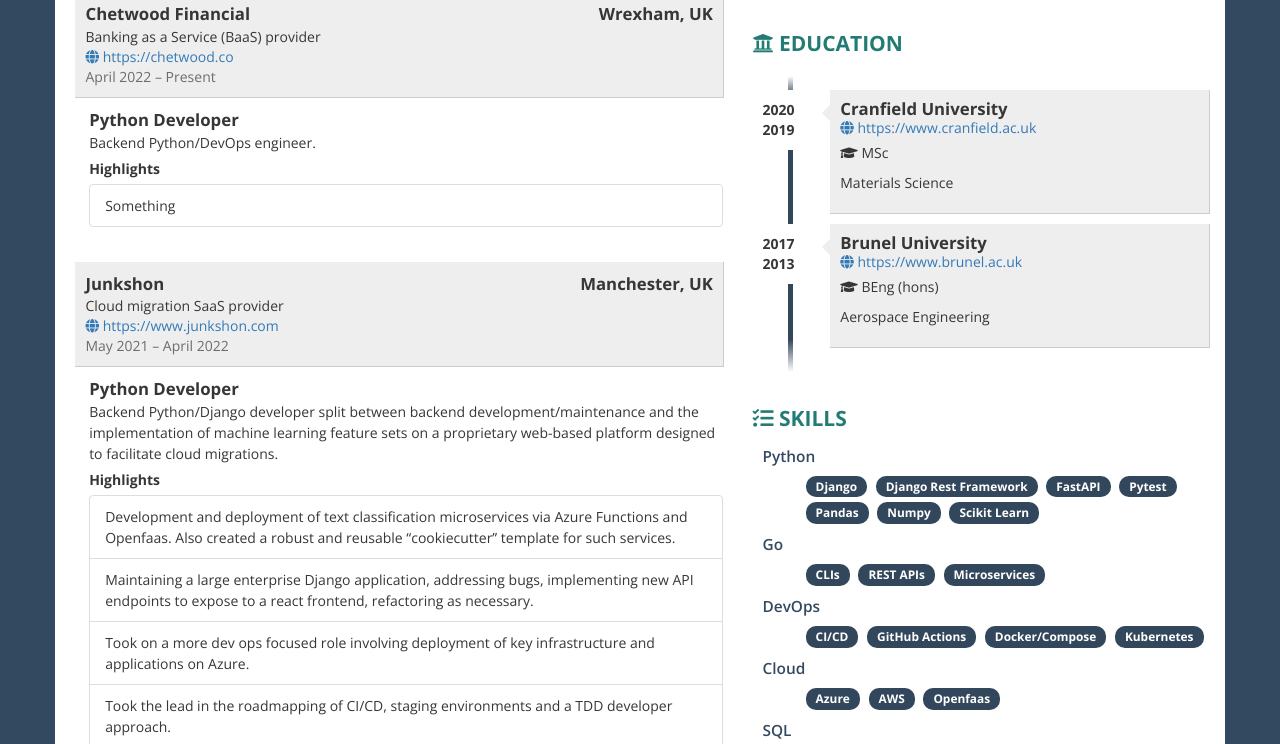
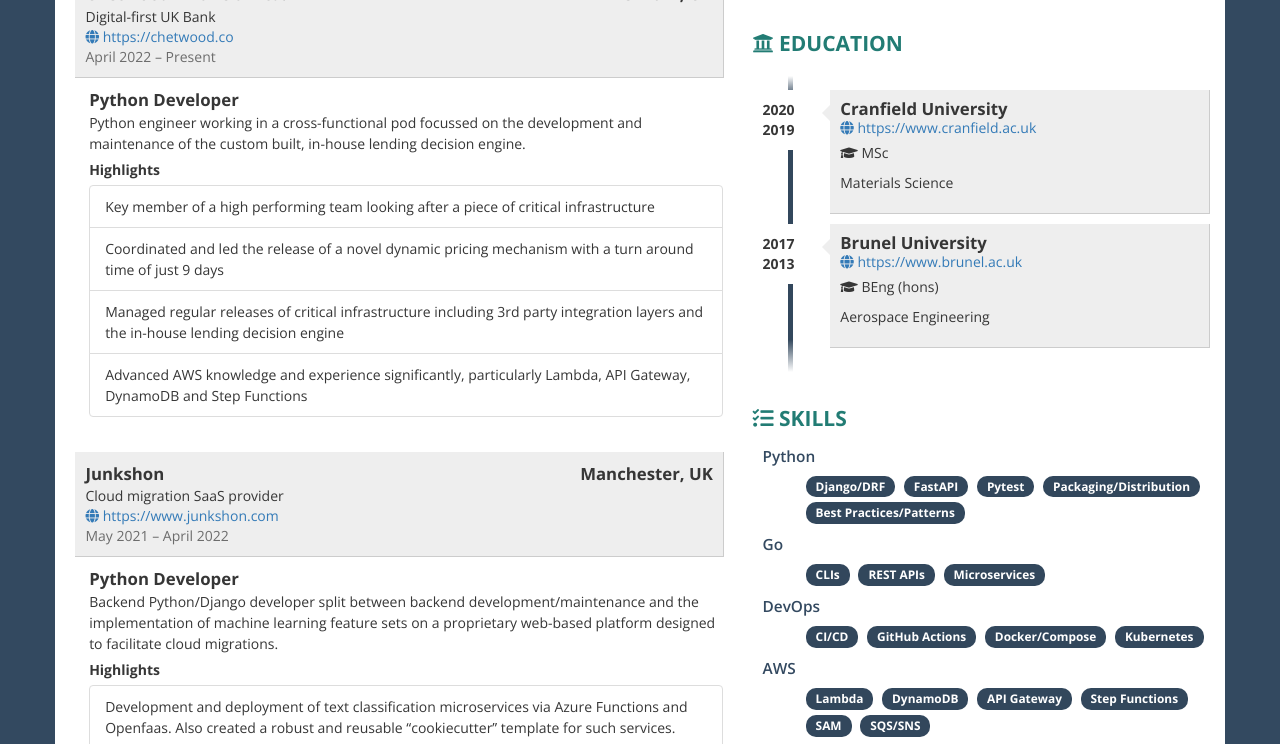
Before and after one commit to FollowTheProcess/cv, a website: page public/index.html in a window 1280 px wide. Shown: the part 518-1262 px from the top of the page. Drawn offline with nearby package versions, Linux system fonts and the light colour scheme.

Commit message:
Update to add Chetwood

```diff
--- a/public/index.html
+++ b/public/index.html
@@ -404,7 +404,7 @@
           <!-- ABOUT ME -->
           <div class="box">
             <h2><i class="fas fa-user ico"></i> About</h2>
-            <p>I am a highly motivated, logical, detail-oriented and enthusiastic self-taught software engineer with a background in aerospace engineering and materials science. My specialities are python, Go, machine learning, data analysis, backend web development, REST APIs and microservices. In my spare time I do lots of side projects, I'm learning Rust and have plans to learn Typescript in the near future. I have also open sourced a few projects, and am an active open source contributor and maintainer.</p>
+            <p>I am a highly motivated, logical, detail-oriented and enthusiastic self-taught software engineer with a background in aerospace engineering and materials science. I am highly proficient in Python, Go, AWS, backend web development, REST APIs and microservices. In my spare time I do lots of side projects, I have also open sourced a few projects, and am an active open source contributor and maintainer.</p>
           </div>
           <!-- WORK EXPERIENCE -->
           <div class="box">
@@ -413,13 +413,13 @@
                 <div class="row">
                   <div class="details">
                     <div class="where">
-                      Chetwood Financial
+                      Chetwood Financial Ltd.
                       <div class="pull-right">
                         Wrexham, UK
                       </div>
                     </div>
                     <div class="description">
-                      Banking as a Service (BaaS) provider
+                      Digital-first UK Bank
                     </div>
                     <div class="address">
                       <a href="https:&#x2F;&#x2F;chetwood.co" target= "_blank"><i class="fas fa-globe ico"></i> https:&#x2F;&#x2F;chetwood.co</a>
@@ -431,10 +431,13 @@
                   <div class="job-details col-xs-11">
                     <div class="profession">Python Developer</div>
                     <div class="description">
-                      Backend Python/DevOps engineer.
+                      Python engineer working in a cross-functional pod focussed on the development and maintenance of the custom built, in-house lending decision engine.
                       <div class="highlights">Highlights</div>
                       <ul class="list-group">
-                        <li class="list-group-item">Something</li>
+                        <li class="list-group-item">Key member of a high performing team looking after a piece of critical infrastructure</li>
+                        <li class="list-group-item">Coordinated and led the release of a novel dynamic pricing mechanism with a turn around time of just 9 days</li>
+                        <li class="list-group-item">Managed regular releases of critical infrastructure including 3rd party integration layers and the in-house lending decision engine</li>
+                        <li class="list-group-item">Advanced AWS knowledge and experience significantly, particularly Lambda, API Gateway, DynamoDB and Step Functions</li>
                       </ul>
                     </div>
                   </div>
@@ -581,7 +584,7 @@
             <div class="contact-item">
               <div class="icon pull-left text-center"><span class="fas fa-map-marker fa-fw"></span></div>
 
-              <div class="title only  pull-right">Manchester UK</div>
+              <div class="title only  pull-right">Nantwich UK</div>
             </div>
             <div class="contact-item">
               <div class="icon pull-left text-center"><span class="fas fa-envelope fa-fw"></span></div>
@@ -641,13 +644,11 @@
 
               </div>
               <div class="col-sm-offset-1 col-sm-12 clearfix">
-                <span class= "skill badge">Django</span>
-                <span class= "skill badge">Django Rest Framework</span>
+                <span class= "skill badge">Django/DRF</span>
                 <span class= "skill badge">FastAPI</span>
                 <span class= "skill badge">Pytest</span>
-                <span class= "skill badge">Pandas</span>
-                <span class= "skill badge">Numpy</span>
-                <span class= "skill badge">Scikit Learn</span>
+                <span class= "skill badge">Packaging/Distribution</span>
+                <span class= "skill badge">Best Practices/Patterns</span>
               </div>
             </div>
             <div class="skills clearfix">
@@ -675,13 +676,16 @@
             </div>
             <div class="skills clearfix">
               <div class="item-skills">
-                  Cloud
+                  AWS
 
               </div>
               <div class="col-sm-offset-1 col-sm-12 clearfix">
-                <span class= "skill badge">Azure</span>
-                <span class= "skill badge">AWS</span>
-                <span class= "skill badge">Openfaas</span>
+                <span class= "skill badge">Lambda</span>
+                <span class= "skill badge">DynamoDB</span>
+                <span class= "skill badge">API Gateway</span>
+                <span class= "skill badge">Step Functions</span>
+                <span class= "skill badge">SAM</span>
+                <span class= "skill badge">SQS/SNS</span>
               </div>
             </div>
             <div class="skills clearfix">
@@ -706,7 +710,6 @@
                 <span class= "skill badge">Documentation</span>
                 <span class= "skill badge">Git/GitHub</span>
                 <span class= "skill badge">Shell/Command Line</span>
-                <span class= "skill badge">Linux</span>
                 <span class= "skill badge">REST/GraphQL</span>
                 <span class= "skill badge">Agile</span>
               </div>
```
Also changed, not shown: resume.json (+27 -12 lines), .github/workflows/publish.yml.
